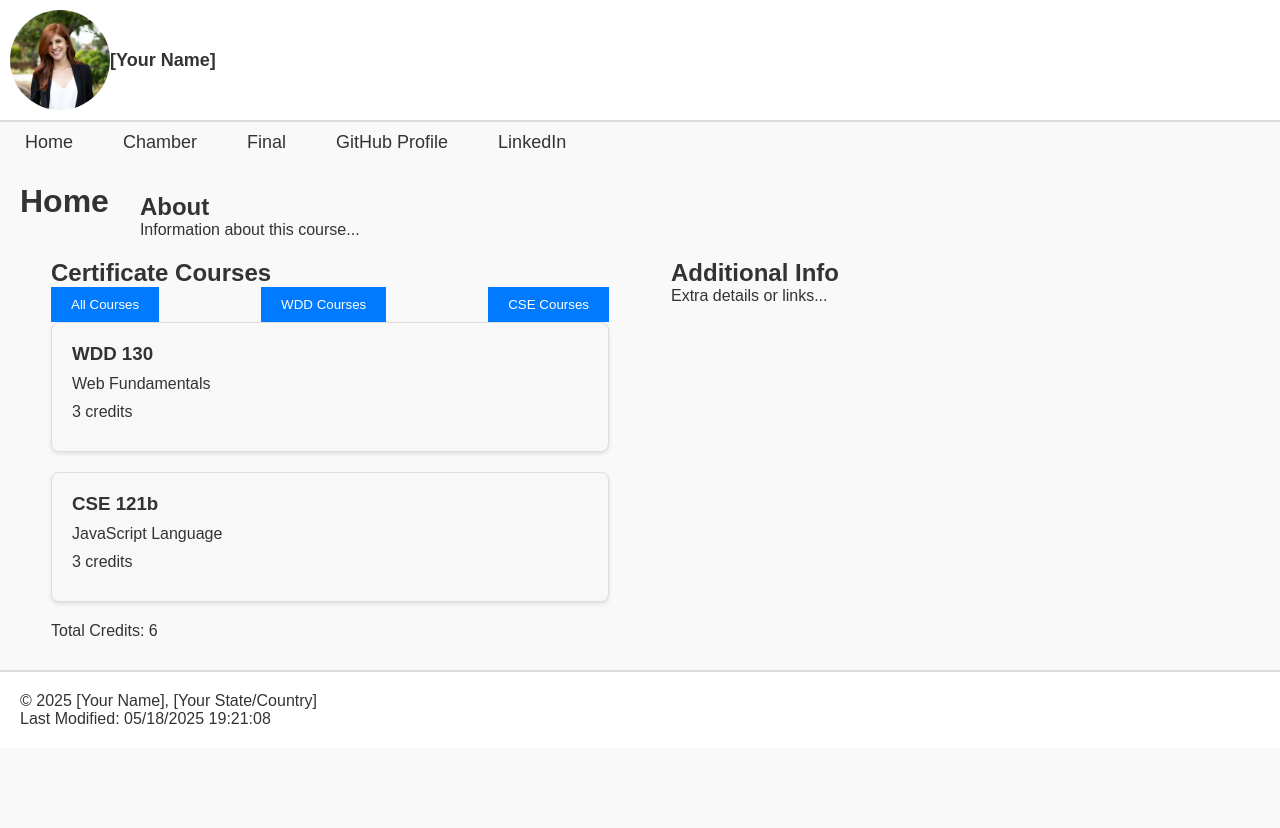
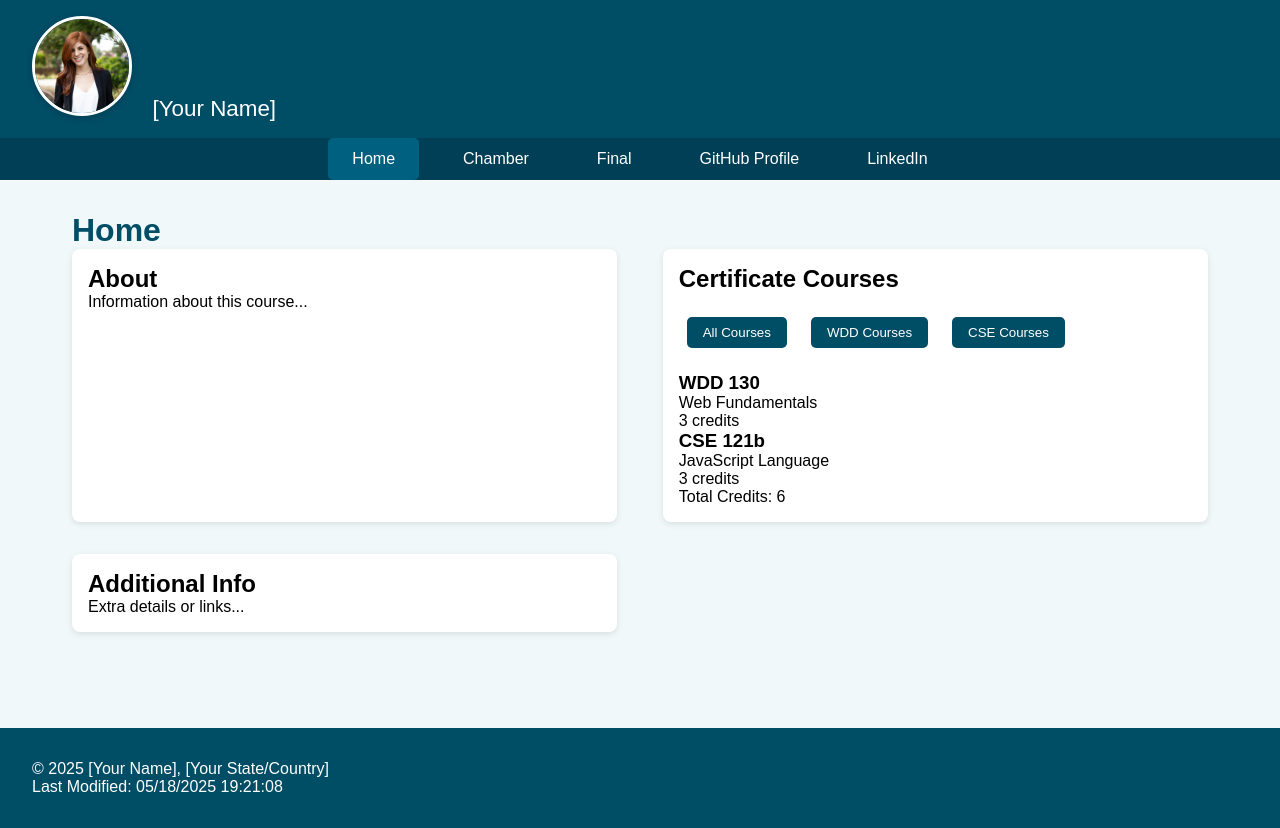
Before and after one commit to Sherrypeach/wdd231, a plain HTML site: page index.html in a window 1280 px wide. Before the commit the page ends 800 px from the top, so only its background shows below. Drawn offline with Linux system fonts and the light colour scheme.

Commit message:
all fixes

```diff
--- /dev/null
+++ b/chamber/css/styles.css
@@ -0,0 +1,43 @@
+body {
+  font-family: Arial, sans-serif;
+  margin: 0;
+  padding: 0;
+}
+header, footer {
+  background-color: #004d66;
+  color: white;
+  padding: 1rem;
+  text-align: center;
+}
+nav a {
+  color: white;
+  margin: 0 10px;
+  text-decoration: none;
+}
+.controls {
+  text-align: center;
+  margin: 1rem;
+}
+#directory.grid-view {
+  display: grid;
+  grid-template-columns: repeat(auto-fill, minmax(250px, 1fr));
+  gap: 1rem;
+  padding: 1rem;
+}
+#directory.list-view {
+  display: block;
+  padding: 1rem;
+}
+.card {
+  border: 1px solid #ccc;
+  border-radius: 8px;
+  padding: 1rem;
+  background-color: #f9f9f9;
+  text-align: center;
+  box-shadow: 0 2px 5px rgba(0,0,0,0.1);
+}
+.card img {
+  max-width: 100%;
+  height: auto;
+  border-radius: 4px;
+}
--- a/css/larger.css
+++ b/css/larger.css
@@ -3,7 +3,19 @@
   header {
     display: flex;
     align-items: center;
-      justify-content: flex-start;
+    justify-content: space-between;
+    background-color: #004d66;
+    padding: 1rem 2rem;
+  }
+
+  .profile-img {
+    width: 100px;
+    height: 100px;
+  }
+
+  header span {
+    font-size: 1.4rem;
+    margin-left: 1rem;
   }
 
   #menu {
@@ -12,32 +24,56 @@
 
   nav {
     display: flex;
+    justify-content: center;
+    background-color: #003f55;
   }
 
   #nav-links {
     display: flex;
+    gap: 20px;
   }
 
   #nav-links li {
-      margin: 0 10px;
+    margin: 0;
   }
 
   #nav-links a {
-      font-size: 18px;
+    font-size: 1rem;
+    padding: 0.75rem 1.5rem;
   }
 
   main {
     display: flex;
     flex-wrap: wrap;
+    justify-content: space-between;
+    padding: 2rem;
+    max-width: 1200px;
+    margin: 0 auto;
   }
 
   section {
-      width: 45%;
-      margin: 10px 2.5%;
+    width: 48%;
+    margin-bottom: 2rem;
+    background-color: #ffffff;
+    padding: 1rem;
+    border-radius: 8px;
+    box-shadow: 0 2px 6px rgba(0, 0, 0, 0.1);
+  }
+
+  h1 {
+    width: 100%;
+  }
+
+  #course-buttons {
+    display: flex;
+    flex-wrap: wrap;
+    gap: 0.5rem;
   }
 
   footer {
     text-align: left;
-      padding: 20px;
+    padding: 2rem;
+    background-color: #004d66;
+    color: white;
   }
 }
--- a/css/small.css
+++ b/css/small.css
@@ -1,120 +1,121 @@
-/* Small screen styles (mobile-first) */
+/* Base Reset */
 body {
-  background-color: #f9f9f9;
-  color: #333;
-  font-family: 'Arial', sans-serif;
+  font-family: Arial, sans-serif;
+  margin: 0;
   padding: 0;
-  margin: 0;
+  background-color: #f0f8fa;
 }
 
+/* Header */
 header {
   display: flex;
   align-items: center;
   justify-content: space-between;
-  padding: 10px;
-  background-color: #fff;
-  border-bottom: 2px solid #ddd;
+  background-color: #004d66;
+  color: white;
+  padding: 1rem;
 }
 
-header img {
-  width: 100px; /* Increased size */
-  height: 100px; /* Increased size */
+/* Profile Image */
+.profile-img {
+  width: 80px;
+  height: 80px;
   border-radius: 50%;
+  object-fit: cover;
+  border: 3px solid white;
+  box-shadow: 0 2px 6px rgba(0, 0, 0, 0.2);
 }
 
+/* Name beside image */
 header span {
-  font-weight: bold;
-  font-size: 18px; /* Adjusted font size */
+  margin-left: 1rem;
+  font-size: 1.2rem;
+  flex-grow: 1;
 }
 
+/* Menu Button */
 #menu {
   background: none;
   border: none;
-  font-size: 30px;
+  color: white;
+  font-size: 1.5rem;
   cursor: pointer;
 }
 
+/* Navigation */
 nav {
-  display: none;
+  background-color: #003f55;
+  text-align: center;
 }
 
-nav.open {
-  display: block;
+nav ul {
+  list-style: none;
+  margin: 0;
+  padding: 0;
+  display: flex;
+  flex-wrap: wrap;
+  justify-content: center;
 }
 
-#nav-links {
-  list-style: none;
-  padding-left: 0;
+nav li {
+  margin: 0.5rem;
 }
 
-#nav-links li {
-  padding: 10px;
+nav a {
+  color: white;
+  text-decoration: none;
+  padding: 0.5rem 1rem;
+  display: block;
+  border-radius: 5px;
 }
 
-#nav-links a {
-  text-decoration: none;
-  color: #333;
-  padding: 5px;
+nav a:hover,
+nav a.active {
+  background-color: #006080;
 }
 
-#nav-links a:hover {
-  background-color: #ddd;
+/* Main content */
+main {
+  padding: 1rem;
 }
 
-main {
-  padding: 20px;
+main h1 {
+  color: #004d66;
 }
 
 section {
-  margin-bottom: 20px;
+  margin-bottom: 2rem;
 }
 
+/* Course Buttons */
 #course-buttons {
-  display: flex;
-  justify-content: space-between;
+  margin-top: 1rem;
 }
 
-button {
-  padding: 10px 20px;
-  background-color: #007bff;
+#course-buttons button {
+  background-color: #004d66;
   color: white;
   border: none;
+  border-radius: 5px;
+  margin: 0.5rem;
+  padding: 0.5rem 1rem;
   cursor: pointer;
 }
 
-button:hover {
-  background-color: #0056b3;
+#course-buttons button:hover {
+  background-color: #006080;
 }
 
-/* Course card styles */
-.course {
-  margin-bottom: 20px; /* Added space between course cards */
-  padding: 20px;
-  background-color: #f8f8f8;
-  border: 1px solid #ddd;
-  border-radius: 8px;
-  box-shadow: 0 2px 4px rgba(0, 0, 0, 0.1);
+/* Courses container */
+#courses {
+  margin-top: 1rem;
 }
 
-.course h3 {
-  margin-bottom: 10px; /* More space between course code and title */
+/* Footer */
+footer {
+  background-color: #004d66;
+  color: white;
+  text-align: center;
+  padding: 1rem;
+  margin-top: 2rem;
 }
-
-.course p {
-  margin-bottom: 10px; /* Space between the course description */
-}
-
-/* Footer styles */
-footer {
-  text-align: center;
-  padding: 20px;
-  background-color: #fff;
-  border-top: 2px solid #ddd;
-}
-
-/* Adjusted profile photo size */
-header img {
-  width: 100px; /* Increased size */
-  height: 100px; /* Increased size */
-  border-radius: 50%;
-}
--- a/index.html
+++ b/index.html
@@ -15,15 +15,17 @@
 </head>
 <body>
   <header>
-    <img src="images/profile.jpg" alt="[Your Name] profile photo">
-    <span>[Your Name]</span>
+    <div class="profile-container">
+      <img src="images/profile.jpg" alt="[Your Name] profile photo" class="profile-img">
+      <span>[Your Name]</span>
+    </div>
     <button id="menu" aria-label="Open Menu">☰</button>
   </header>
 
   <nav>
     <ul id="nav-links">
       <li><a href="#" class="active">Home</a></li>
-      <li><a href="#">Chamber</a></li>
+      <li><a href="chamber/directory.html">Chamber</a></li>
       <li><a href="#">Final</a></li>
       <li><a href="https://github.com/yourusername">GitHub Profile</a></li>
       <li><a href="https://linkedin.com">LinkedIn</a></li>
```
Also changed, not shown: chamber/data/members.json (added, +60 -0 lines), chamber/directory.html (added, +33 -0 lines), chamber/js/directory.js (added, +43 -0 lines), chamber/images/brighthorizons.png (added), chamber/images/greenleaf.png (added), chamber/images/mountainmovers.png (added), chamber/images/oceanbreeze.png (added), chamber/images/riverbend.png (added), chamber/images/starlight.png (added), chamber/images/techsavvy.png (added). Lines whose indentation alone changed are shown as unchanged.
